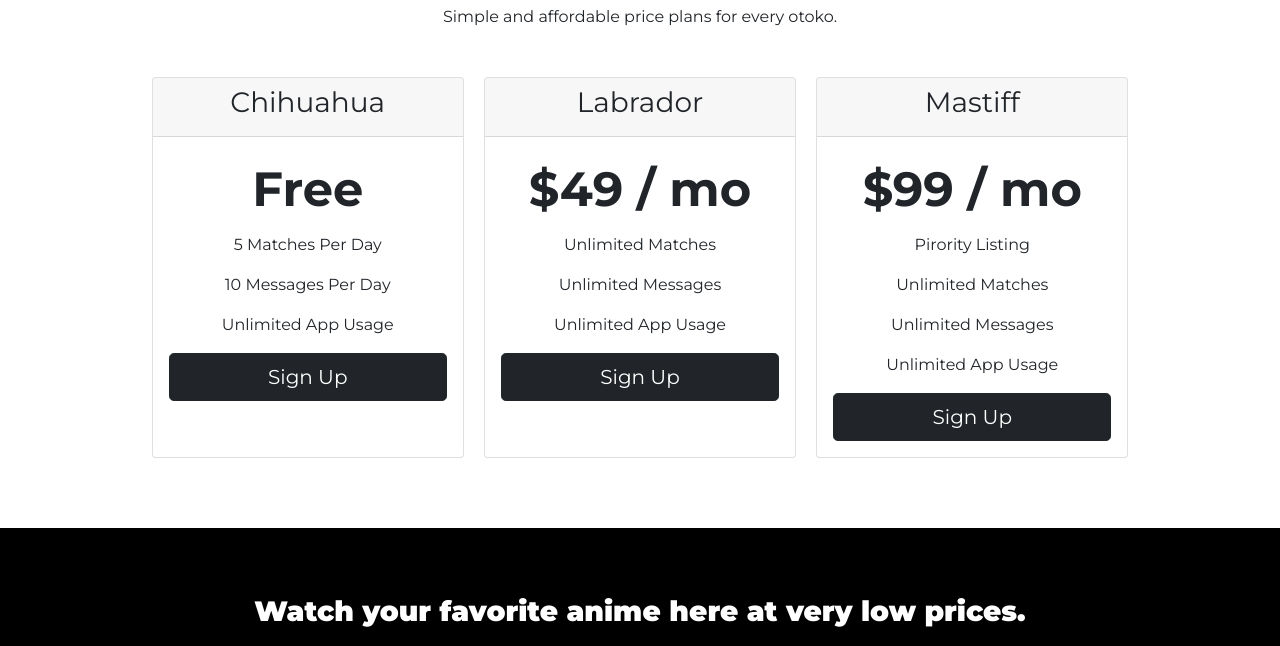
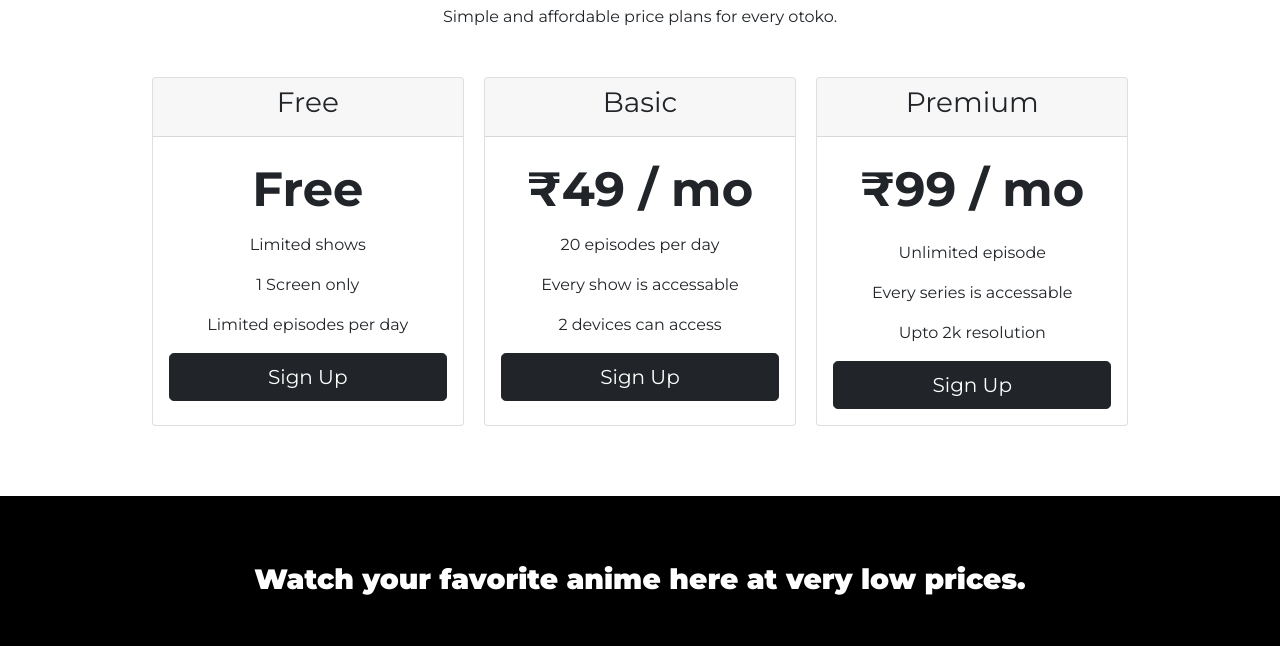
Before and after one commit to sai-rakesh/robox, a plain HTML site: page index.html in a window 1280 px wide. Shown: the part 1728-2374 px from the top of the page. Drawn offline with nearby package versions, Linux system fonts and the light colour scheme.

Commit message:
Small changes

```diff
--- a/index.html
+++ b/index.html
@@ -163,13 +163,13 @@
       <div class="pricing-card col-lg-4 col-md-6">
         <div class=" card">
           <div class="card-header">
-            <h3>Chihuahua</h3>
+            <h3>Free</h3>
           </div>
           <div class="card-body">
             <h2>Free</h2>
-            <p>5 Matches Per Day</p>
-            <p>10 Messages Per Day</p>
-            <p>Unlimited App Usage</p>
+            <p>Limited shows</p>
+            <p>1 Screen only</p>
+            <p>Limited episodes per day</p>
             <button class="btn btn-dark btn-lg col-12" type="button">Sign Up</button>
           </div>
         </div>
@@ -177,13 +177,13 @@
       <div class="pricing-card col-lg-4 col-md-6">
         <div class="card">
           <div class="card-header">
-            <h3>Labrador</h3>
+            <h3>Basic</h3>
           </div>
           <div class="card-body">
-            <h2>$49 / mo</h2>
-            <p>Unlimited Matches</p>
-            <p>Unlimited Messages</p>
-            <p>Unlimited App Usage</p>
+            <h2>₹49 / mo</h2>
+            <p>20 episodes per day</p>
+            <p>Every show is accessable</p>
+            <p>2 devices can access</p>
             <button class="btn btn-dark btn-lg col-12" type="button">Sign Up</button>
           </div>
         </div>
@@ -191,15 +191,15 @@
       <div class="pricing-card col-lg-4">
         <div class="card">
           <div class="card-header">
-            <h3>Mastiff</h3>
+            <h3>Premium</h3>
           </div>
           <div class="card-body">
 
-            <h2>$99 / mo</h2>
-            <p>Pirority Listing</p>
-            <p>Unlimited Matches</p>
-            <p>Unlimited Messages</p>
-            <p>Unlimited App Usage</p>
+            <h2>₹99 / mo</h2>
+            <p></p>
+            <p>Unlimited episode</p>
+            <p>Every series is accessable</p>
+            <p>Upto 2k resolution</p>
             <button class="btn btn-lg btn-dark col-12" type="button">Sign Up</button>
           </div>
         </div>
```
